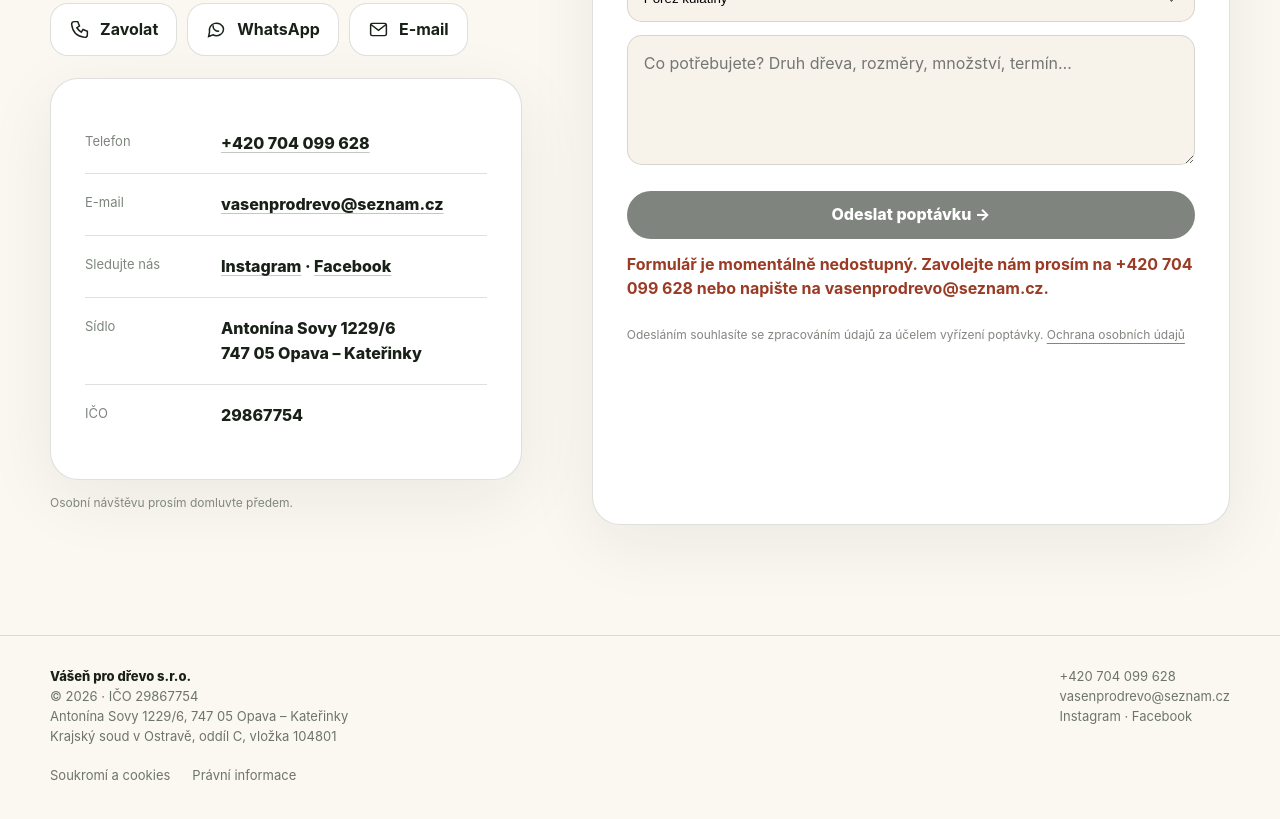
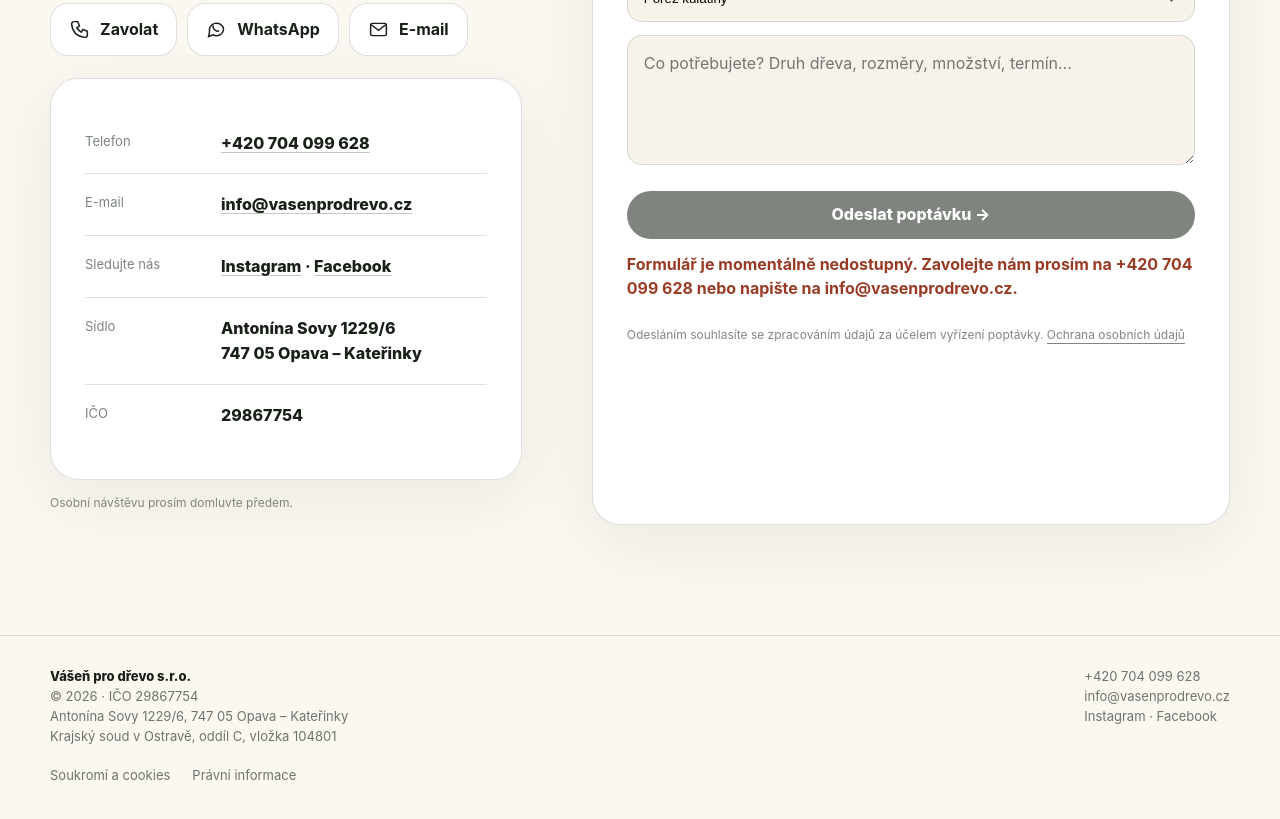
Before and after one commit to lubomir2026/Webdrevo, a plain HTML site: page index.html in a window 1280 px wide. Shown: the part 5763-6582 px from the top of the page. Drawn offline with Linux system fonts and the light colour scheme; no server answers.

Commit message:
Kontakt info@vasenprodrevo.cz

```diff
--- a/index.html
+++ b/index.html
@@ -17,7 +17,7 @@
   <meta property="og:description" content="Pořez kulatiny, formátování desek a výrobky ze dřeva na míru. Opava a okolí.">
   <meta property="og:url" content="https://vasenprodrevo.cz/">
   <meta property="og:image" content="https://vasenprodrevo.cz/images/og.jpg">
-  <script type="application/ld+json">{"@context":"https://schema.org","@type":"LocalBusiness","name":"Vášeň pro dřevo s.r.o.","url":"https://vasenprodrevo.cz/","logo":"https://vasenprodrevo.cz/images/logo-192.png","image":"https://vasenprodrevo.cz/images/og.jpg","telephone":"+420704099628","email":"vasenprodrevo@seznam.cz","identifier":"29867754","address":{"@type":"PostalAddress","streetAddress":"Antonína Sovy 1229/6","postalCode":"747 05","addressLocality":"Opava","addressCountry":"CZ"},"areaServed":"Opava a Moravskoslezský kraj","sameAs":["https://www.instagram.com/vasenprodrevo/","https://www.facebook.com/Vasenprodrevos.r.o"]}</script>
+  <script type="application/ld+json">{"@context":"https://schema.org","@type":"LocalBusiness","name":"Vášeň pro dřevo s.r.o.","url":"https://vasenprodrevo.cz/","logo":"https://vasenprodrevo.cz/images/logo-192.png","image":"https://vasenprodrevo.cz/images/og.jpg","telephone":"+420704099628","email":"info@vasenprodrevo.cz","identifier":"29867754","address":{"@type":"PostalAddress","streetAddress":"Antonína Sovy 1229/6","postalCode":"747 05","addressLocality":"Opava","addressCountry":"CZ"},"areaServed":"Opava a Moravskoslezský kraj","sameAs":["https://www.instagram.com/vasenprodrevo/","https://www.facebook.com/Vasenprodrevos.r.o"]}</script>
   <link rel="stylesheet" href="style.css">
 </head>
 
@@ -252,12 +252,12 @@
           <div class="contact-actions">
             <a href="tel:+420704099628"><svg viewBox="0 0 24 24" aria-hidden="true"><path d="M6 3h4l2 5-3 2a16 16 0 0 0 5 5l2-3 5 2v4a3 3 0 0 1-3 3C9 20 4 15 3 6a3 3 0 0 1 3-3Z"/></svg>Zavolat</a>
             <a href="https://wa.me/420704099628" target="_blank" rel="noopener noreferrer"><svg viewBox="0 0 24 24" aria-hidden="true"><path d="M20 11a8 8 0 0 1-12 7l-5 2 1-5a8 8 0 1 1 16-4Z"/><path d="M8 7c0 5 2 7 7 7"/></svg>WhatsApp</a>
-            <a href="mailto:vasenprodrevo@seznam.cz"><svg viewBox="0 0 24 24" aria-hidden="true"><rect x="3" y="5" width="18" height="14" rx="2"/><path d="m3 6 9 7 9-7"/></svg>E-mail</a>
+            <a href="mailto:info@vasenprodrevo.cz"><svg viewBox="0 0 24 24" aria-hidden="true"><rect x="3" y="5" width="18" height="14" rx="2"/><path d="m3 6 9 7 9-7"/></svg>E-mail</a>
           </div>
 
           <div class="contact-card">
             <div class="contact-row"><span>Telefon</span><strong><a href="tel:+420704099628">+420 704 099 628</a></strong></div>
-            <div class="contact-row"><span>E-mail</span><strong><a href="mailto:vasenprodrevo@seznam.cz">vasenprodrevo@seznam.cz</a></strong></div>
+            <div class="contact-row"><span>E-mail</span><strong><a href="mailto:info@vasenprodrevo.cz">info@vasenprodrevo.cz</a></strong></div>
             <div class="contact-row"><span>Sledujte nás</span><strong><a href="https://www.instagram.com/vasenprodrevo/" target="_blank" rel="noopener noreferrer">Instagram</a> · <a href="https://www.facebook.com/Vasenprodrevos.r.o" target="_blank" rel="noopener noreferrer">Facebook</a></strong></div>
             <div class="contact-row"><span>Sídlo</span><strong>Antonína Sovy 1229/6<br>747 05 Opava – Kateřinky</strong></div>
             <div class="contact-row"><span>IČO</span><strong>29867754</strong></div>
@@ -308,7 +308,7 @@
       </div>
       <div class="footer-contact">
         <a href="tel:+420704099628">+420 704 099 628</a><br>
-        <a href="mailto:vasenprodrevo@seznam.cz">vasenprodrevo@seznam.cz</a><br>
+        <a href="mailto:info@vasenprodrevo.cz">info@vasenprodrevo.cz</a><br>
         <a href="https://www.instagram.com/vasenprodrevo/" target="_blank" rel="noopener noreferrer">Instagram</a> · <a href="https://www.facebook.com/Vasenprodrevos.r.o" target="_blank" rel="noopener noreferrer">Facebook</a>
       </div>
     </div>
--- a/site.js
+++ b/site.js
@@ -28,7 +28,7 @@
   const submit = form.querySelector('button[type="submit"]');
   const widget = document.getElementById('turnstile-widget');
   const apiBase = form.dataset.apiBase || '';
-  const FALLBACK = 'Formulář je momentálně nedostupný. Zavolejte nám prosím na +420 704 099 628 nebo napište na vasenprodrevo@seznam.cz.';
+  const FALLBACK = 'Formulář je momentálně nedostupný. Zavolejte nám prosím na +420 704 099 628 nebo napište na info@vasenprodrevo.cz.';
   let widgetId, token = '';
 
   const setStatus = (message, error = false) => {
```
Also changed, not shown: pravni-informace.html (+1 -1 lines), soukromi.html (+1 -1 lines).
